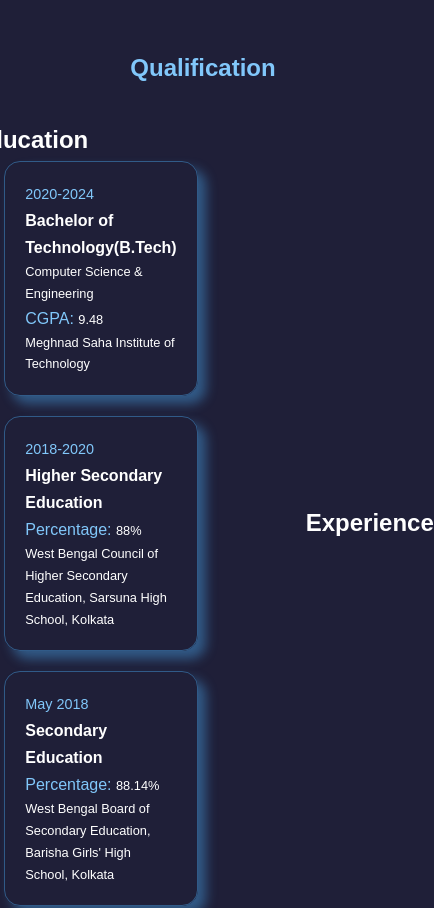
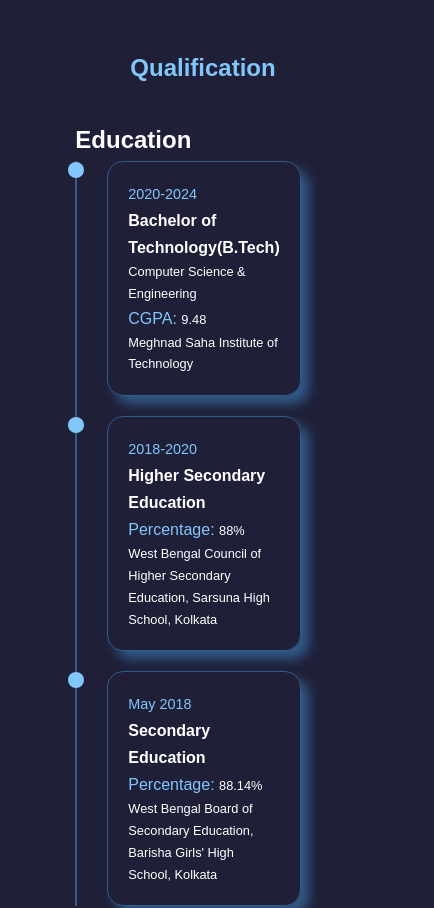
Before and after one commit to Kashmirajha2001/portfolio, a React (Vite) app: page / in a window 390 px wide. Shown: the part 1860-2768 px from the top of the page, 434 px wide, since content can reach past the window. Built offline with nearby package versions, Linux system fonts and the light colour scheme.

Commit message:
responsive

```diff
--- a/src/education/education.css
+++ b/src/education/education.css
@@ -85,4 +85,7 @@
     .content_box span{
         font-size: 1rem;
     }
+    .education_content{
+    flex-direction: column;
+    }
 }
```
